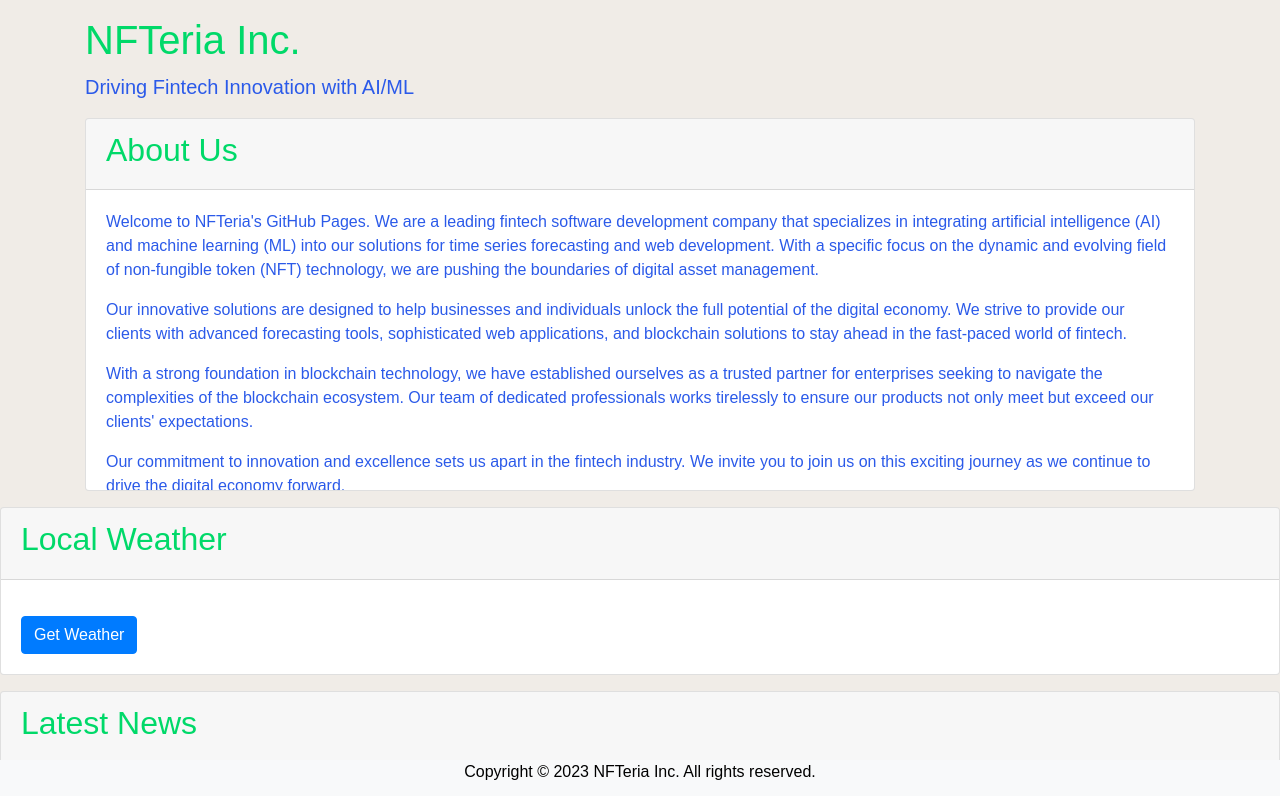
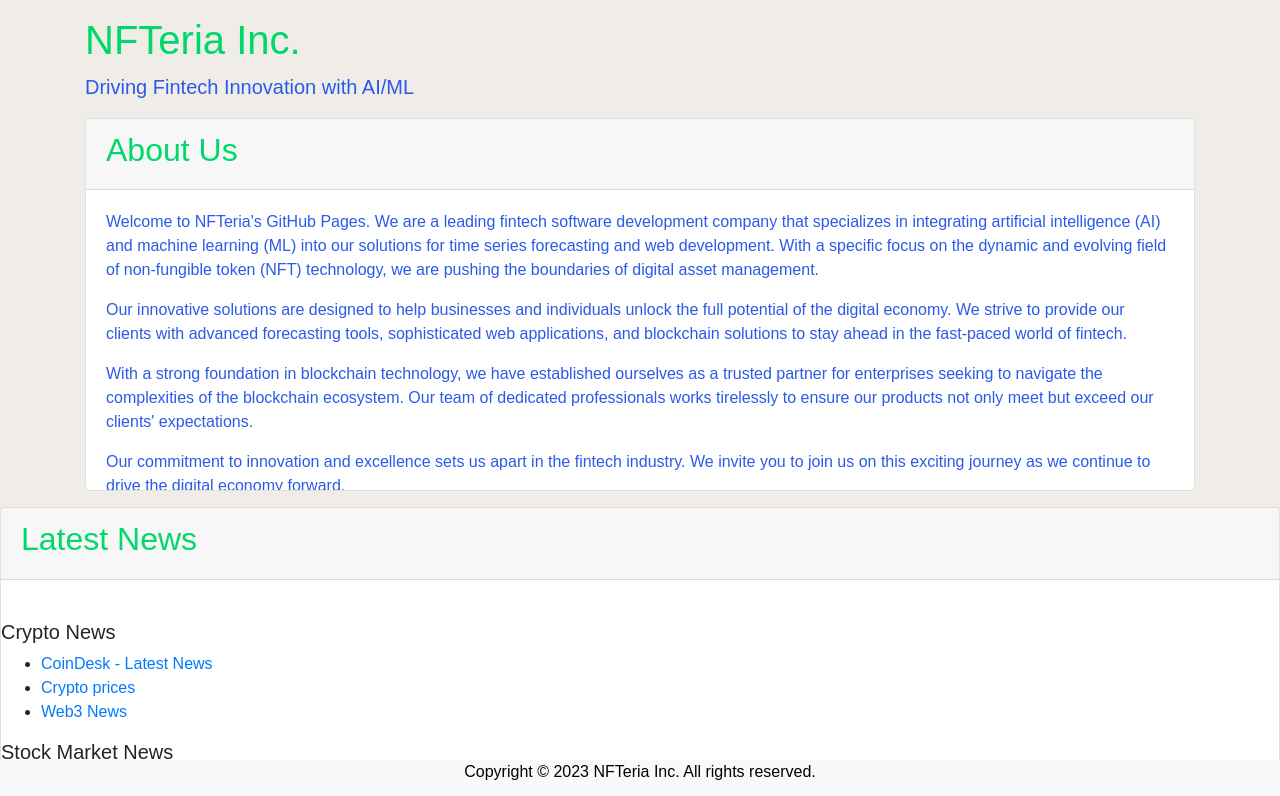
Before and after one commit to NFTeria/NFTeria.github.io, a plain HTML site: page index.html in a window 1280 px wide. Shown: the top 796 px of the page. Drawn offline with nearby package versions, Linux system fonts and the light colour scheme; a script that the page names is missing.

Commit message:
Update index.html
Removed weather button.

```diff
--- a/index.html
+++ b/index.html
@@ -3,9 +3,9 @@
 
 <head>
     <meta charset="utf-8">
-    <title>NFTeria Inc. - Empowering Small Investors Through AI-Driven Trading Insights</title>
+    <title>NFTeria Inc - Empowering Small Investors Through AI-Driven Trading Insights</title>
     <meta name="description"
-        content="NFTeria is a fintech software development company specializing in AI and ML solutions for time series forecasting and web development.">
+        content="NFTeria Inc is a fintech software development company specializing in AI and ML solutions for time series forecasting and web development.">
 
     <link href="https://stackpath.bootstrapcdn.com/bootstrap/4.5.2/css/bootstrap.min.css" rel="stylesheet">
     <style>
@@ -69,15 +69,6 @@
     </div>
 </main>
 
-        <div class="card mb-3">
-            <div class="card-header header-text">
-                <h2>Local Weather</h2>
-            </div>
-            <div class="card-body main-text" id="weather-container">
-                <p id="weather"></p>
-                <button class="btn btn-primary" onclick="getWeather()">Get Weather</button>
-            </div>
-        </div>
 
 <div class="card mb-3">
     <div class="card-header header-text" style="max-height: 300px; overflow-y: auto;">
```
